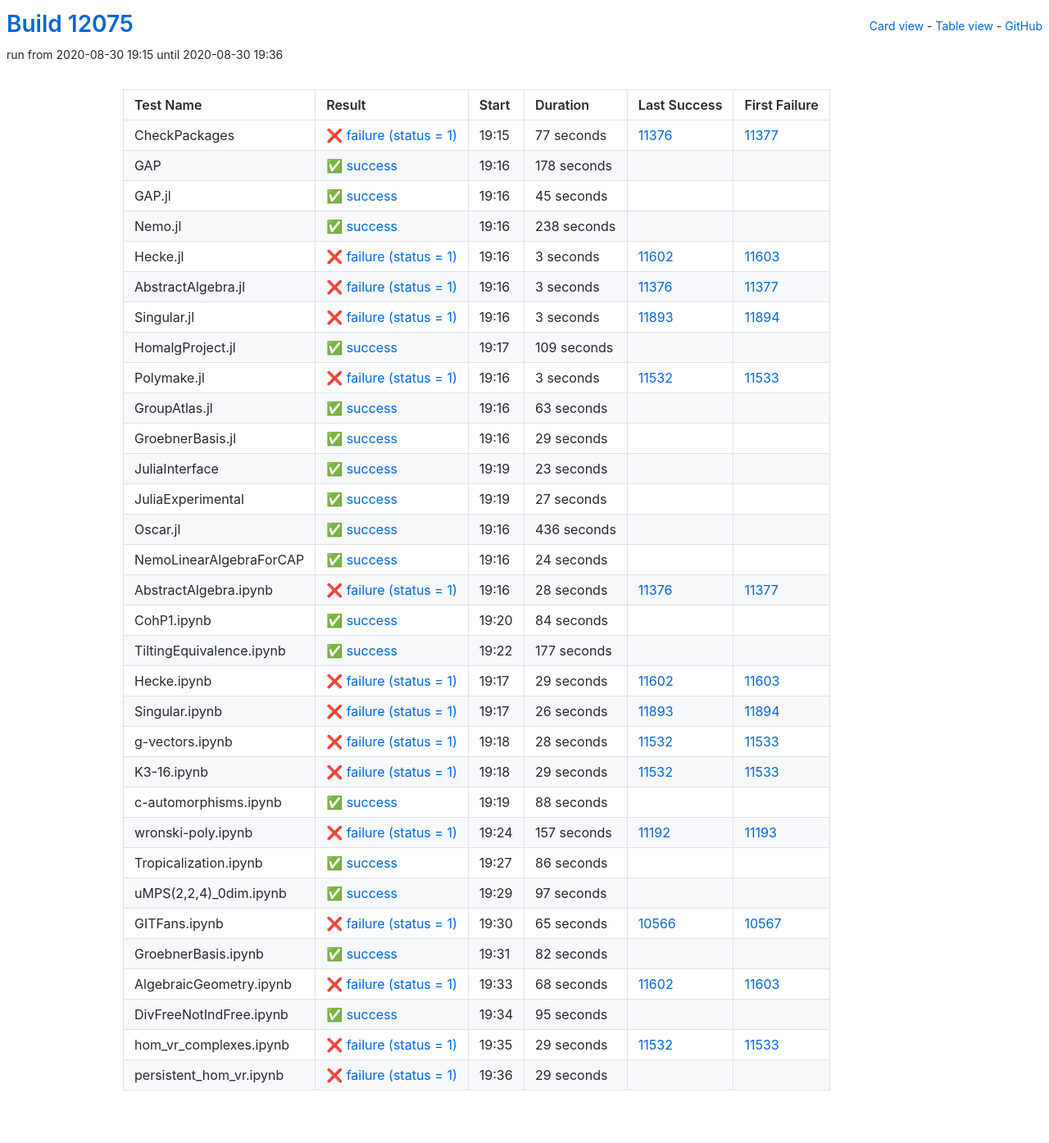
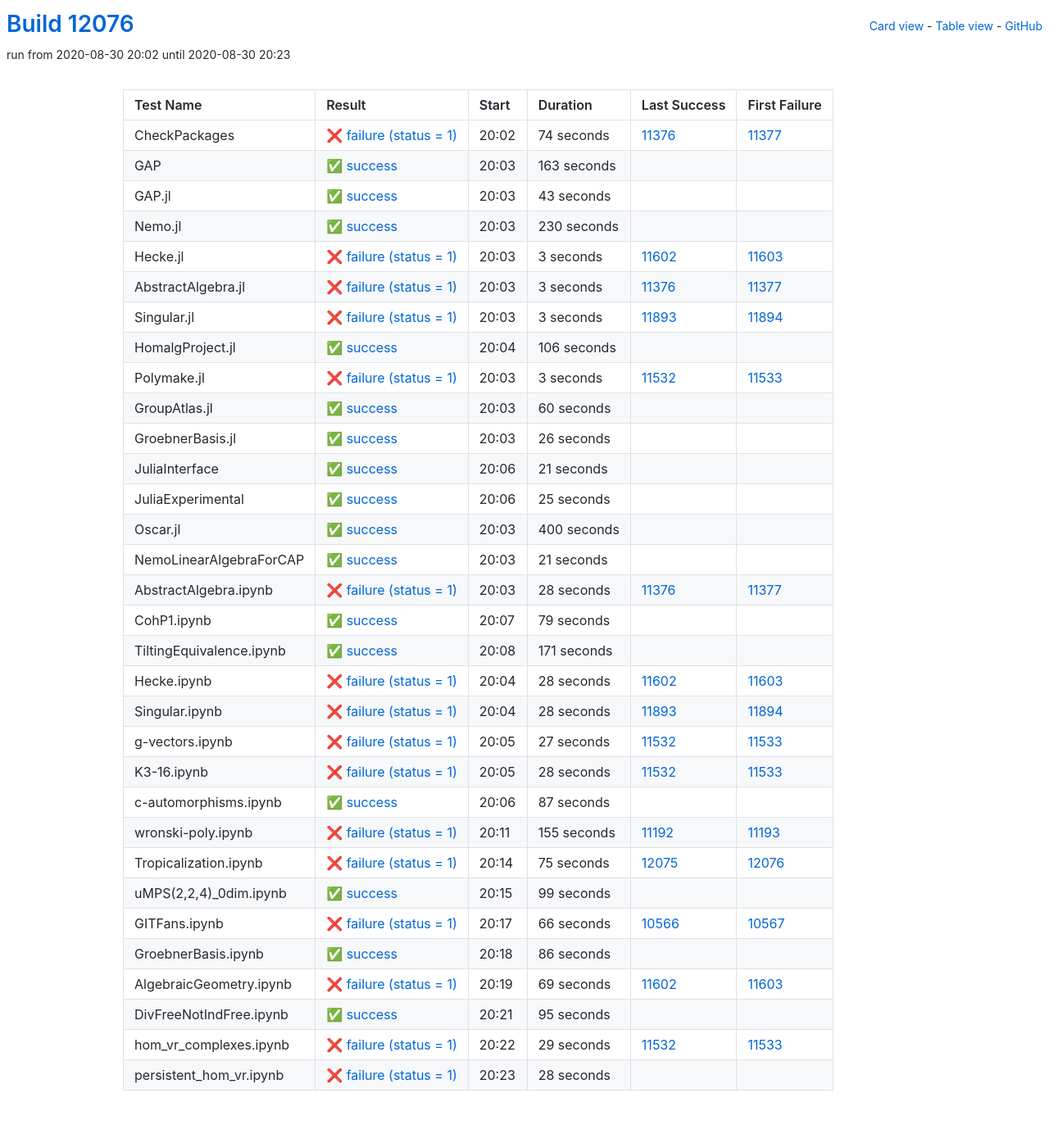
Before and after one commit to oscar-system/oscar-ci-status, a Jekyll site: the page built from table.html, in a window 1280 px wide. Shown: the whole page at 82% size. Built offline with Jekyll 4.4.1, drawn with Linux system fonts in a browser that asks for light colours.

Commit message:
Build #12076

```diff
--- a/_data/ci.yml
+++ b/_data/ci.yml
@@ -1,6 +1,6 @@
 ---
-build: 12075
-build_url: https://oscarci.mathematik.uni-kl.de/job/oscar/12075/
+build: 12076
+build_url: https://oscarci.mathematik.uni-kl.de/job/oscar/12076/
 job: oscar
 organization: oscar-system
 repo: oscar-ci-status
@@ -8,56 +8,56 @@
 tests:
 - name: CheckPackages
   id: checkpackages
-  log: https://oscarci.mathematik.uni-kl.de/job/oscar/12075/artifact/logs/build-12075/CheckPackages.log
-  start: 2020-08-30 19:15
+  log: https://oscarci.mathematik.uni-kl.de/job/oscar/12076/artifact/logs/build-12076/CheckPackages.log
+  start: 2020-08-30 20:02
   success: false
   exitcode: 1
   status: failure
-  duration: 77
+  duration: 74
   last_success: 11376
   last_success_url: https://oscarci.mathematik.uni-kl.de/job/oscar/11376/
   first_failure: 11377
   first_failure_url: https://oscarci.mathematik.uni-kl.de/job/oscar/11377/
 - name: GAP
   id: gap
-  log: https://oscarci.mathematik.uni-kl.de/job/oscar/12075/artifact/logs/build-12075/GAP.log
-  start: 2020-08-30 19:16
+  log: https://oscarci.mathematik.uni-kl.de/job/oscar/12076/artifact/logs/build-12076/GAP.log
+  start: 2020-08-30 20:03
   success: true
   exitcode: 0
   status: success
-  duration: 178
+  duration: 163
   last_success: false
   last_success_url:
   first_failure: false
   first_failure_url:
 - name: GAP.jl
   id: gap-jl
-  log: https://oscarci.mathematik.uni-kl.de/job/oscar/12075/artifact/logs/build-12075/GAP.jl.log
-  start: 2020-08-30 19:16
+  log: https://oscarci.mathematik.uni-kl.de/job/oscar/12076/artifact/logs/build-12076/GAP.jl.log
+  start: 2020-08-30 20:03
   success: true
   exitcode: 0
   status: success
-  duration: 45
+  duration: 43
   last_success: false
   last_success_url:
   first_failure: false
   first_failure_url:
 - name: Nemo.jl
   id: nemo-jl
-  log: https://oscarci.mathematik.uni-kl.de/job/oscar/12075/artifact/logs/build-12075/Nemo.jl.log
-  start: 2020-08-30 19:16
+  log: https://oscarci.mathematik.uni-kl.de/job/oscar/12076/artifact/logs/build-12076/Nemo.jl.log
+  start: 2020-08-30 20:03
   success: true
   exitcode: 0
   status: success
-  duration: 238
+  duration: 230
   last_success: false
   last_success_url:
   first_failure: false
   first_failure_url:
 - name: Hecke.jl
   id: hecke-jl
-  log: https://oscarci.mathematik.uni-kl.de/job/oscar/12075/artifact/logs/build-12075/Hecke.jl.log
-  start: 2020-08-30 19:16
+  log: https://oscarci.mathematik.uni-kl.de/job/oscar/12076/artifact/logs/build-12076/Hecke.jl.log
+  start: 2020-08-30 20:03
   success: false
   exitcode: 1
   status: failure
@@ -68,8 +68,8 @@
   first_failure_url: https://oscarci.mathematik.uni-kl.de/job/oscar/11603/
 - name: AbstractAlgebra.jl
   id: abstractalgebra-jl
-  log: https://oscarci.mathematik.uni-kl.de/job/oscar/12075/artifact/logs/build-12075/AbstractAlgebra.jl.log
-  start: 2020-08-30 19:16
+  log: https://oscarci.mathematik.uni-kl.de/job/oscar/12076/artifact/logs/build-12076/AbstractAlgebra.jl.log
+  start: 2020-08-30 20:03
   success: false
   exitcode: 1
   status: failure
@@ -80,8 +80,8 @@
   first_failure_url: https://oscarci.mathematik.uni-kl.de/job/oscar/11377/
 - name: Singular.jl
   id: singular-jl
-  log: https://oscarci.mathematik.uni-kl.de/job/oscar/12075/artifact/logs/build-12075/Singular.jl.log
-  start: 2020-08-30 19:16
+  log: https://oscarci.mathematik.uni-kl.de/job/oscar/12076/artifact/logs/build-12076/Singular.jl.log
+  start: 2020-08-30 20:03
   success: false
   exitcode: 1
   status: failure
@@ -92,20 +92,20 @@
   first_failure_url: https://oscarci.mathematik.uni-kl.de/job/oscar/11894/
 - name: HomalgProject.jl
   id: homalgproject-jl
-  log: https://oscarci.mathematik.uni-kl.de/job/oscar/12075/artifact/logs/build-12075/HomalgProject.jl.log
-  start: 2020-08-30 19:17
+  log: https://oscarci.mathematik.uni-kl.de/job/oscar/12076/artifact/logs/build-12076/HomalgProject.jl.log
+  start: 2020-08-30 20:04
   success: true
   exitcode: 0
   status: success
-  duration: 109
+  duration: 106
   last_success: false
   last_success_url:
   first_failure: false
   first_failure_url:
 - name: Polymake.jl
   id: polymake-jl
-  log: https://oscarci.mathematik.uni-kl.de/job/oscar/12075/artifact/logs/build-12075/Polymake.jl.log
-  start: 2020-08-30 19:16
+  log: https://oscarci.mathematik.uni-kl.de/job/oscar/12076/artifact/logs/build-12076/Polymake.jl.log
+  start: 2020-08-30 20:03
   success: false
   exitcode: 1
   status: failure
@@ -116,80 +116,80 @@
   first_failure_url: https://oscarci.mathematik.uni-kl.de/job/oscar/11533/
 - name: GroupAtlas.jl
   id: groupatlas-jl
-  log: https://oscarci.mathematik.uni-kl.de/job/oscar/12075/artifact/logs/build-12075/GroupAtlas.jl.log
-  start: 2020-08-30 19:16
+  log: https://oscarci.mathematik.uni-kl.de/job/oscar/12076/artifact/logs/build-12076/GroupAtlas.jl.log
+  start: 2020-08-30 20:03
   success: true
   exitcode: 0
   status: success
-  duration: 63
+  duration: 60
   last_success: false
   last_success_url:
   first_failure: false
   first_failure_url:
 - name: GroebnerBasis.jl
   id: groebnerbasis-jl
-  log: https://oscarci.mathematik.uni-kl.de/job/oscar/12075/artifact/logs/build-12075/GroebnerBasis.jl.log
-  start: 2020-08-30 19:16
+  log: https://oscarci.mathematik.uni-kl.de/job/oscar/12076/artifact/logs/build-12076/GroebnerBasis.jl.log
+  start: 2020-08-30 20:03
   success: true
   exitcode: 0
   status: success
-  duration: 29
+  duration: 26
   last_success: false
   last_success_url:
   first_failure: false
   first_failure_url:
 - name: JuliaInterface
   id: juliainterface
-  log: https://oscarci.mathematik.uni-kl.de/job/oscar/12075/artifact/logs/build-12075/JuliaInterface.log
-  start: 2020-08-30 19:19
+  log: https://oscarci.mathematik.uni-kl.de/job/oscar/12076/artifact/logs/build-12076/JuliaInterface.log
+  start: 2020-08-30 20:06
   success: true
   exitcode: 0
   status: success
-  duration: 23
+  duration: 21
   last_success: false
   last_success_url:
   first_failure: false
   first_failure_url:
 - name: JuliaExperimental
   id: juliaexperimental
-  log: https://oscarci.mathematik.uni-kl.de/job/oscar/12075/artifact/logs/build-12075/JuliaExperimental.log
-  start: 2020-08-30 19:19
+  log: https://oscarci.mathematik.uni-kl.de/job/oscar/12076/artifact/logs/build-12076/JuliaExperimental.log
+  start: 2020-08-30 20:06
   success: true
   exitcode: 0
   status: success
-  duration: 27
+  duration: 25
   last_success: false
   last_success_url:
   first_failure: false
   first_failure_url:
 - name: Oscar.jl
   id: oscar-jl
-  log: https://oscarci.mathematik.uni-kl.de/job/oscar/12075/artifact/logs/build-12075/Oscar.jl.log
-  start: 2020-08-30 19:16
+  log: https://oscarci.mathematik.uni-kl.de/job/oscar/12076/artifact/logs/build-12076/Oscar.jl.log
+  start: 2020-08-30 20:03
   success: true
   exitcode: 0
   status: success
-  duration: 436
+  duration: 400
   last_success: false
   last_success_url:
   first_failure: false
   first_failure_url:
 - name: NemoLinearAlgebraForCAP
   id: nemolinearalgebraforcap
-  log: https://oscarci.mathematik.uni-kl.de/job/oscar/12075/artifact/logs/build-12075/NemoLinearAlgebraForCAP.log
-  start: 2020-08-30 19:16
+  log: https://oscarci.mathematik.uni-kl.de/job/oscar/12076/artifact/logs/build-12076/NemoLinearAlgebraForCAP.log
+  start: 2020-08-30 20:03
   success: true
   exitcode: 0
   status: success
-  duration: 24
+  duration: 21
   last_success: false
   last_success_url:
   first_failure: false
   first_failure_url:
 - name: AbstractAlgebra.ipynb
   id: abstractalgebra-ipynb
-  log: https://oscarci.mathematik.uni-kl.de/job/oscar/12075/artifact/logs/build-12075/AbstractAlgebra.ipynb.log
-  start: 2020-08-30 19:16
+  log: https://oscarci.mathematik.uni-kl.de/job/oscar/12076/artifact/logs/build-12076/AbstractAlgebra.ipynb.log
+  start: 2020-08-30 20:03
   success: false
   exitcode: 1
   status: failure
@@ -200,56 +200,68 @@
   first_failure_url: https://oscarci.mathematik.uni-kl.de/job/oscar/11377/
 - name: CohP1.ipynb
   id: cohp1-ipynb
-  log: https://oscarci.mathematik.uni-kl.de/job/oscar/12075/artifact/logs/build-12075/CohP1.ipynb.log
-  start: 2020-08-30 19:20
+  log: https://oscarci.mathematik.uni-kl.de/job/oscar/12076/artifact/logs/build-12076/CohP1.ipynb.log
+  start: 2020-08-30 20:07
   success: true
   exitcode: 0
   status: success
-  duration: 84
+  duration: 79
   last_success: false
   last_success_url:
   first_failure: false
   first_failure_url:
 - name: TiltingEquivalence.ipynb
   id: tiltingequivalence-ipynb
-  log: https://oscarci.mathematik.uni-kl.de/job/oscar/12075/artifact/logs/build-12075/TiltingEquivalence.ipynb.log
-  start: 2020-08-30 19:22
+  log: https://oscarci.mathematik.uni-kl.de/job/oscar/12076/artifact/logs/build-12076/TiltingEquivalence.ipynb.log
+  start: 2020-08-30 20:08
   success: true
   exitcode: 0
   status: success
-  duration: 177
+  duration: 171
   last_success: false
   last_success_url:
   first_failure: false
   first_failure_url:
 - name: Hecke.ipynb
   id: hecke-ipynb
-  log: https://oscarci.mathematik.uni-kl.de/job/oscar/12075/artifact/logs/build-12075/Hecke.ipynb.log
-  start: 2020-08-30 19:17
+  log: https://oscarci.mathematik.uni-kl.de/job/oscar/12076/artifact/logs/build-12076/Hecke.ipynb.log
+  start: 2020-08-30 20:04
   success: false
   exitcode: 1
   status: failure
-  duration: 29
+  duration: 28
   last_success: 11602
   last_success_url: https://oscarci.mathematik.uni-kl.de/job/oscar/11602/
   first_failure: 11603
   first_failure_url: https://oscarci.mathematik.uni-kl.de/job/oscar/11603/
 - name: Singular.ipynb
   id: singular-ipynb
-  log: https://oscarci.mathematik.uni-kl.de/job/oscar/12075/artifact/logs/build-12075/Singular.ipynb.log
-  start: 2020-08-30 19:17
+  log: https://oscarci.mathematik.uni-kl.de/job/oscar/12076/artifact/logs/build-12076/Singular.ipynb.log
+  start: 2020-08-30 20:04
   success: false
   exitcode: 1
   status: failure
-  duration: 26
+  duration: 28
   last_success: 11893
   last_success_url: https://oscarci.mathematik.uni-kl.de/job/oscar/11893/
   first_failure: 11894
   first_failure_url: https://oscarci.mathematik.uni-kl.de/job/oscar/11894/
 - name: g-vectors.ipynb
   id: g-vectors-ipynb
-  log: https://oscarci.mathematik.uni-kl.de/job/oscar/12075/artifact/logs/build-12075/g-vectors.ipynb.log
-  start: 2020-08-30 19:18
+  log: https://oscarci.mathematik.uni-kl.de/job/oscar/12076/artifact/logs/build-12076/g-vectors.ipynb.log
+  start: 2020-08-30 20:05
+  success: false
+  exitcode: 1
+  status: failure
+  duration: 27
+  last_success: 11532
+  last_success_url: https://oscarci.mathematik.uni-kl.de/job/oscar/11532/
+  first_failure: 11533
+  first_failure_url: https://oscarci.mathematik.uni-kl.de/job/oscar/11533/
+- name: K3-16.ipynb
+  id: k3-16-ipynb
+  log: https://oscarci.mathematik.uni-kl.de/job/oscar/12076/artifact/logs/build-12076/K3-16.ipynb.log
+  start: 2020-08-30 20:05
   success: false
   exitcode: 1
   status: failure
@@ -258,46 +270,70 @@
   last_success_url: https://oscarci.mathematik.uni-kl.de/job/oscar/11532/
   first_failure: 11533
   first_failure_url: https://oscarci.mathematik.uni-kl.de/job/oscar/11533/
-- name: K3-16.ipynb
-  id: k3-16-ipynb
-  log: https://oscarci.mathematik.uni-kl.de/job/oscar/12075/artifact/logs/build-12075/K3-16.ipynb.log
-  start: 2020-08-30 19:18
-  success: false
-  exitcode: 1
-  status: failure
-  duration: 29
-  last_success: 11532
-  last_success_url: https://oscarci.mathematik.uni-kl.de/job/oscar/11532/
-  first_failure: 11533
-  first_failure_url: https://oscarci.mathematik.uni-kl.de/job/oscar/11533/
 - name: c-automorphisms.ipynb
   id: c-automorphisms-ipynb
-  log: https://oscarci.mathematik.uni-kl.de/job/oscar/12075/artifact/logs/build-12075/c-automorphisms.ipynb.log
-  start: 2020-08-30 19:19
+  log: https://oscarci.mathematik.uni-kl.de/job/oscar/12076/artifact/logs/build-12076/c-automorphisms.ipynb.log
+  start: 2020-08-30 20:06
   success: true
   exitcode: 0
   status: success
-  duration: 88
+  duration: 87
   last_success: false
   last_success_url:
   first_failure: false
   first_failure_url:
 - name: wronski-poly.ipynb
   id: wronski-poly-ipynb
-  log: https://oscarci.mathematik.uni-kl.de/job/oscar/12075/artifact/logs/build-12075/wronski-poly.ipynb.log
-  start: 2020-08-30 19:24
+  log: https://oscarci.mathematik.uni-kl.de/job/oscar/12076/artifact/logs/build-12076/wronski-poly.ipynb.log
+  start: 2020-08-30 20:11
   success: false
   exitcode: 1
   status: failure
-  duration: 157
+  duration: 155
   last_success: 11192
   last_success_url: https://oscarci.mathematik.uni-kl.de/job/oscar/11192/
   first_failure: 11193
   first_failure_url: https://oscarci.mathematik.uni-kl.de/job/oscar/11193/
 - name: Tropicalization.ipynb
   id: tropicalization-ipynb
-  log: https://oscarci.mathematik.uni-kl.de/job/oscar/12075/artifact/logs/build-12075/Tropicalization.ipynb.log
-  start: 2020-08-30 19:27
+  log: https://oscarci.mathematik.uni-kl.de/job/oscar/12076/artifact/logs/build-12076/Tropicalization.ipynb.log
+  start: 2020-08-30 20:14
+  success: false
+  exitcode: 1
+  status: failure
+  duration: 75
+  last_success: 12075
+  last_success_url: https://oscarci.mathematik.uni-kl.de/job/oscar/12075/
+  first_failure: 12076
+  first_failure_url: https://oscarci.mathematik.uni-kl.de/job/oscar/12076/
+- name: uMPS(2,2,4)_0dim.ipynb
+  id: umps-2-2-4-0dim-ipynb
+  log: https://oscarci.mathematik.uni-kl.de/job/oscar/12076/artifact/logs/build-12076/uMPS-2-2-4-_0dim.ipynb.log
+  start: 2020-08-30 20:15
+  success: true
+  exitcode: 0
+  status: success
+  duration: 99
+  last_success: false
+  last_success_url:
+  first_failure: false
+  first_failure_url:
+- name: GITFans.ipynb
+  id: gitfans-ipynb
+  log: https://oscarci.mathematik.uni-kl.de/job/oscar/12076/artifact/logs/build-12076/GITFans.ipynb.log
+  start: 2020-08-30 20:17
+  success: false
+  exitcode: 1
+  status: failure
+  duration: 66
+  last_success: 10566
+  last_success_url: https://oscarci.mathematik.uni-kl.de/job/oscar/10566/
+  first_failure: 10567
+  first_failure_url: https://oscarci.mathematik.uni-kl.de/job/oscar/10567/
+- name: GroebnerBasis.ipynb
+  id: groebnerbasis-ipynb
+  log: https://oscarci.mathematik.uni-kl.de/job/oscar/12076/artifact/logs/build-12076/GroebnerBasis.ipynb.log
+  start: 2020-08-30 20:18
   success: true
   exitcode: 0
   status: success
@@ -306,58 +342,22 @@
   last_success_url:
   first_failure: false
   first_failure_url:
-- name: uMPS(2,2,4)_0dim.ipynb
-  id: umps-2-2-4-0dim-ipynb
-  log: https://oscarci.mathematik.uni-kl.de/job/oscar/12075/artifact/logs/build-12075/uMPS-2-2-4-_0dim.ipynb.log
-  start: 2020-08-30 19:29
-  success: true
-  exitcode: 0
-  status: success
-  duration: 97
-  last_success: false
-  last_success_url:
-  first_failure: false
-  first_failure_url:
-- name: GITFans.ipynb
-  id: gitfans-ipynb
-  log: https://oscarci.mathematik.uni-kl.de/job/oscar/12075/artifact/logs/build-12075/GITFans.ipynb.log
-  start: 2020-08-30 19:30
+- name: AlgebraicGeometry.ipynb
+  id: algebraicgeometry-ipynb
+  log: https://oscarci.mathematik.uni-kl.de/job/oscar/12076/artifact/logs/build-12076/AlgebraicGeometry.ipynb.log
+  start: 2020-08-30 20:19
   success: false
   exitcode: 1
   status: failure
-  duration: 65
-  last_success: 10566
-  last_success_url: https://oscarci.mathematik.uni-kl.de/job/oscar/10566/
-  first_failure: 10567
-  first_failure_url: https://oscarci.mathematik.uni-kl.de/job/oscar/10567/
-- name: GroebnerBasis.ipynb
-  id: groebnerbasis-ipynb
-  log: https://oscarci.mathematik.uni-kl.de/job/oscar/12075/artifact/logs/build-12075/GroebnerBasis.ipynb.log
-  start: 2020-08-30 19:31
-  success: true
-  exitcode: 0
-  status: success
-  duration: 82
-  last_success: false
-  last_success_url:
-  first_failure: false
-  first_failure_url:
-- name: AlgebraicGeometry.ipynb
-  id: algebraicgeometry-ipynb
-  log: https://oscarci.mathematik.uni-kl.de/job/oscar/12075/artifact/logs/build-12075/AlgebraicGeometry.ipynb.log
-  start: 2020-08-30 19:33
-  success: false
-  exitcode: 1
-  status: failure
-  duration: 68
+  duration: 69
   last_success: 11602
   last_success_url: https://oscarci.mathematik.uni-kl.de/job/oscar/11602/
   first_failure: 11603
   first_failure_url: https://oscarci.mathematik.uni-kl.de/job/oscar/11603/
 - name: DivFreeNotIndFree.ipynb
   id: divfreenotindfree-ipynb
-  log: https://oscarci.mathematik.uni-kl.de/job/oscar/12075/artifact/logs/build-12075/DivFreeNotIndFree.ipynb.log
-  start: 2020-08-30 19:34
+  log: https://oscarci.mathematik.uni-kl.de/job/oscar/12076/artifact/logs/build-12076/DivFreeNotIndFree.ipynb.log
+  start: 2020-08-30 20:21
   success: true
   exitcode: 0
   status: success
@@ -368,8 +368,8 @@
   first_failure_url:
 - name: hom_vr_complexes.ipynb
   id: hom-vr-complexes-ipynb
-  log: https://oscarci.mathematik.uni-kl.de/job/oscar/12075/artifact/logs/build-12075/hom_vr_complexes.ipynb.log
-  start: 2020-08-30 19:35
+  log: https://oscarci.mathematik.uni-kl.de/job/oscar/12076/artifact/logs/build-12076/hom_vr_complexes.ipynb.log
+  start: 2020-08-30 20:22
   success: false
   exitcode: 1
   status: failure
@@ -380,12 +380,12 @@
   first_failure_url: https://oscarci.mathematik.uni-kl.de/job/oscar/11533/
 - name: persistent_hom_vr.ipynb
   id: persistent-hom-vr-ipynb
-  log: https://oscarci.mathematik.uni-kl.de/job/oscar/12075/artifact/logs/build-12075/persistent_hom_vr.ipynb.log
-  start: 2020-08-30 19:36
+  log: https://oscarci.mathematik.uni-kl.de/job/oscar/12076/artifact/logs/build-12076/persistent_hom_vr.ipynb.log
+  start: 2020-08-30 20:23
   success: false
   exitcode: 1
   status: failure
-  duration: 29
+  duration: 28
   last_success: false
   last_success_url:
   first_failure: false
```
Also changed, not shown: README.md.
